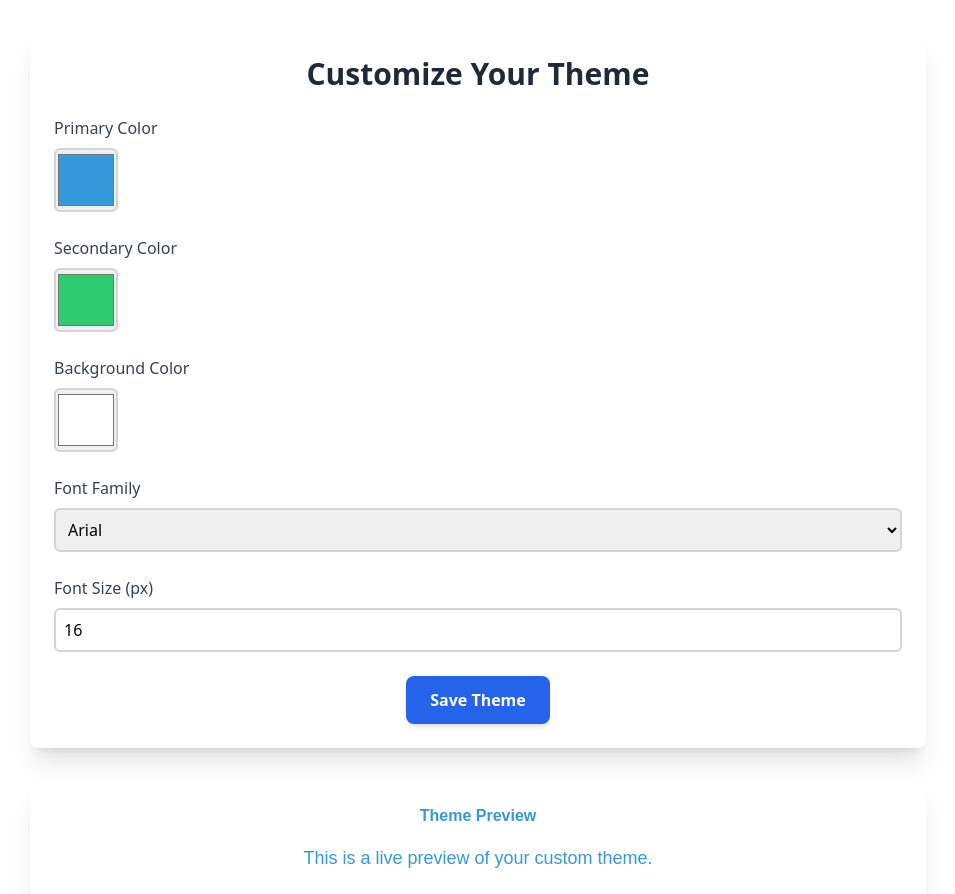
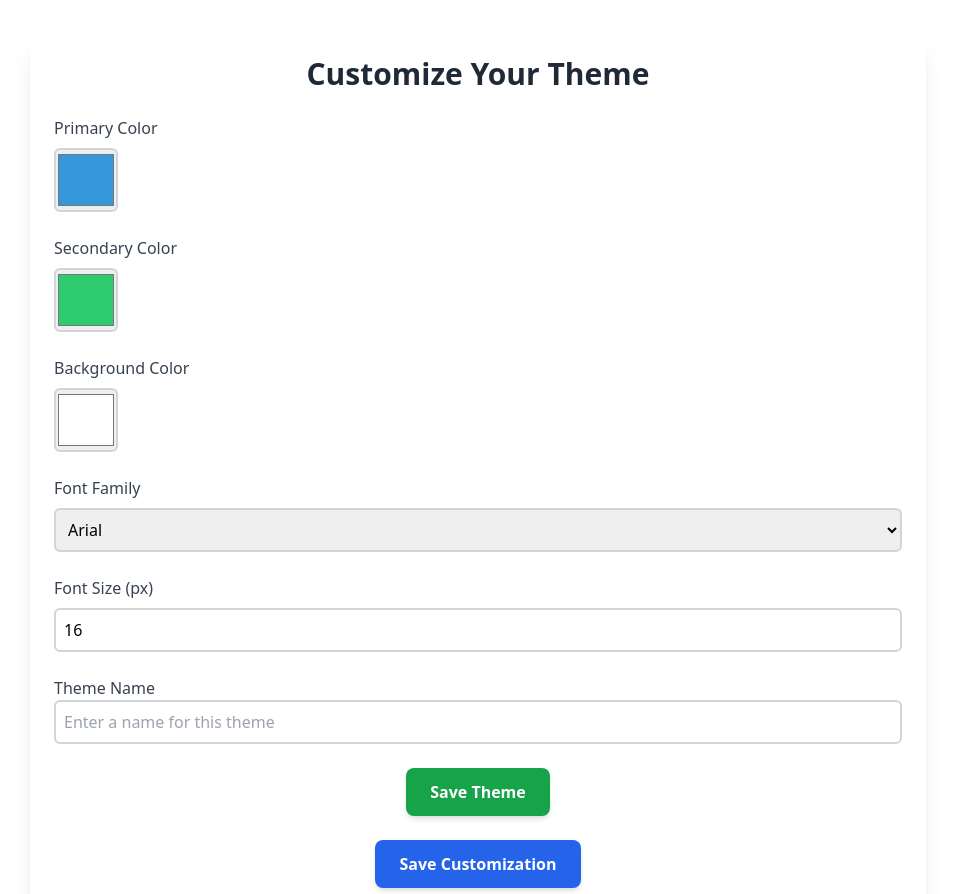
Before and after one commit to Lopez-JhonLay/dynamic-theme-manager, a React (Vite) app: page / in a window 1280 px wide. Shown: the top 894 px of the page, without its empty margins (162-1117 px from the left). Built offline with nearby package versions, Linux system fonts and the light colour scheme.

Commit message:
create slice for saving theme

```diff
--- a/src/components/ThemeCustomizationForm.jsx
+++ b/src/components/ThemeCustomizationForm.jsx
@@ -7,12 +7,14 @@ import {
   setFontFamily,
   setFontSize,
 } from "../redux/themeSlice";
+import { addTheme } from "../redux/savedThemeSlice";
 
 const ThemeSettingsForm = () => {
   const dispatch = useDispatch();
 
   // Access the current theme from Redux state
   const theme = useSelector((state) => state.theme);
+  const [themeName, setThemeName] = useState("");
 
   // Local state for the form inputs
   const [formData, setFormData] = useState({
@@ -40,6 +42,23 @@ const ThemeSettingsForm = () => {
     dispatch(setBackgroundColor(formData.backgroundColor));
     dispatch(setFontFamily(formData.fontFamily));
     dispatch(setFontSize(formData.fontSize));
+  };
+
+  const handleSaveTheme = () => {
+    if (!themeName.trim()) {
+      alert("Please enter a theme name.");
+      return;
+    }
+
+    const newTheme = {
+      id: Date.now(),
+      name: themeName,
+      ...theme,
+    };
+
+    dispatch(addTheme(newTheme));
+    setThemeName("");
+    alert(`Theme "${themeName}" saved successfully!`);
   };
 
   return (
@@ -140,12 +159,40 @@ const ThemeSettingsForm = () => {
           />
         </div>
 
+        {/* Theme Name and Save Button */}
+        <div>
+          <label
+            htmlFor="themeName"
+            className="block text-gray-700 font-medium"
+          >
+            Theme Name
+          </label>
+          <input
+            type="text"
+            id="themeName"
+            value={themeName}
+            onChange={(e) => setThemeName(e.target.value)}
+            placeholder="Enter a name for this theme"
+            className="w-full p-2 border-2 border-gray-300 rounded-md"
+          />
+        </div>
+        <div className="text-center">
+          <button
+            type="button"
+            onClick={handleSaveTheme}
+            className="px-6 py-3 bg-green-600 text-white font-semibold rounded-lg shadow-md hover:bg-green-700 transition duration-200"
+          >
+            Save Theme
+          </button>
+        </div>
+
+        {/* Submit Button */}
         <div className="text-center">
           <button
             type="submit"
             className="px-6 py-3 bg-blue-600 text-white font-semibold rounded-lg shadow-md hover:bg-blue-700 transition duration-200"
           >
-            Save Theme
+            Save Customization
           </button>
         </div>
       </form>
--- /dev/null
+++ b/src/redux/savedThemeSlice.js
@@ -0,0 +1,24 @@
+import { createSlice } from "@reduxjs/toolkit";
+
+const initialState = {
+  savedThemes: [],
+};
+
+const savedThemesSlice = createSlice({
+  name: "savedThemes",
+  initialState,
+  reducers: {
+    addTheme: (state, action) => {
+      state.savedThemes.push(action.payload);
+    },
+    deleteTheme: (state, action) => {
+      state.savedThemes = state.savedThemes.filter(
+        (theme) => theme.id !== action.payload
+      );
+    },
+  },
+});
+
+export const { addTheme, deleteTheme } = savedThemesSlice.actions;
+
+export default savedThemesSlice.reducer;
--- a/src/redux/store.js
+++ b/src/redux/store.js
@@ -1,9 +1,11 @@
 import { configureStore } from "@reduxjs/toolkit";
 import themeReducer from "./themeSlice";
+import savedThemesReducer from "./savedThemeSlice";
 
 const store = configureStore({
   reducer: {
     theme: themeReducer,
+    savedThemes: savedThemesReducer,
   },
 });
 
```
